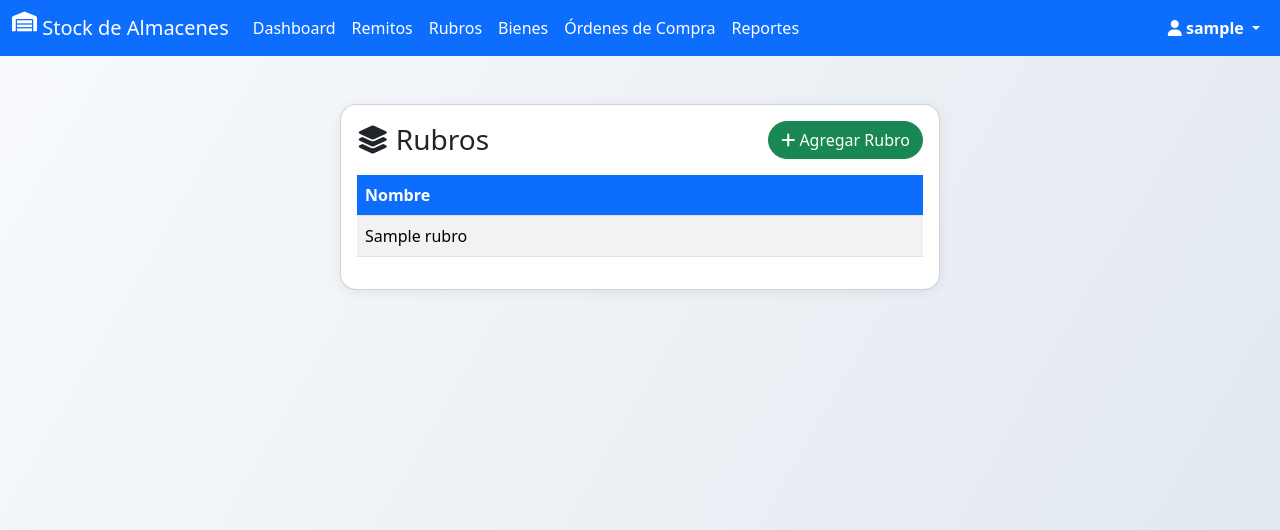
After one commit to Roan1982/Suministros, a Django app: page /rubros/ in a window 1280 px wide. The commit adds this page. Shown: the top 530 px of the page. Run offline with Django 5.2, Linux system fonts and the light colour scheme; a user stored in the database is signed in; tables that the repository leaves empty hold one stand-in row (values such as "Sample post"); some libraries are stand-ins or nearby versions.

Commit message:
remitos rubros

```diff
--- a/stock/inventario/templates/inventario/base.html
+++ b/stock/inventario/templates/inventario/base.html
@@ -62,11 +62,10 @@
       <ul class="navbar-nav me-auto mb-2 mb-lg-0">
         <li class="nav-item"><a class="nav-link" href="/">Dashboard</a></li>
         <li class="nav-item"><a class="nav-link" href="{% url 'remitos_list' %}">Remitos</a></li>
-        <li class="nav-item"><a class="nav-link" href="{% url 'agregar_rubro' %}">Agregar Rubro</a></li>
-        <li class="nav-item"><a class="nav-link" href="{% url 'agregar_bien' %}">Agregar Bien</a></li>
+        <li class="nav-item"><a class="nav-link" href="{% url 'rubros_list' %}">Rubros</a></li>
+        <li class="nav-item"><a class="nav-link" href="{% url 'bienes_list' %}">Bienes</a></li>
         <li class="nav-item"><a class="nav-link" href="{% url 'ordenes' %}">Órdenes de Compra</a></li>
         <li class="nav-item"><a class="nav-link" href="{% url 'reportes' %}">Reportes</a></li>
-        <li class="nav-item"><a class="nav-link" href="{% url 'agregar_orden' %}">Agregar Orden de Compra</a></li>
       </ul>
       <ul class="navbar-nav ms-auto flex-row align-items-center">
         <li class="nav-item dropdown">
--- /dev/null
+++ b/stock/inventario/templates/inventario/rubros_list.html
@@ -0,0 +1,28 @@
+{% extends 'inventario/base.html' %}
+{% block title %}Rubros{% endblock %}
+{% block content %}
+<div class="card mx-auto mt-5" style="max-width: 600px;">
+  <div class="card-body">
+    <div class="d-flex justify-content-between align-items-center mb-3">
+      <h3 class="mb-0"><i class="fa-solid fa-layer-group"></i> Rubros</h3>
+      <a href="{% url 'agregar_rubro' %}" class="btn btn-success"><i class="fa-solid fa-plus"></i> Agregar Rubro</a>
+    </div>
+    <table class="table table-striped">
+      <thead>
+        <tr>
+          <th>Nombre</th>
+        </tr>
+      </thead>
+      <tbody>
+        {% for rubro in rubros %}
+        <tr>
+          <td>{{ rubro.nombre }}</td>
+        </tr>
+        {% empty %}
+        <tr><td colspan="1" class="text-center">No hay rubros registrados.</td></tr>
+        {% endfor %}
+      </tbody>
+    </table>
+  </div>
+</div>
+{% endblock %}
--- a/stock/inventario/urls.py
+++ b/stock/inventario/urls.py
@@ -5,7 +5,9 @@ from django.contrib.auth import views as auth_views
 urlpatterns = [
     path('', views.dashboard, name='dashboard'),
     path('remitos/', views.remitos_list, name='remitos_list'),
+    path('rubros/', views.rubros_list, name='rubros_list'),
     path('agregar_rubro/', views.agregar_rubro, name='agregar_rubro'),
+    path('bienes/', views.bienes_list, name='bienes_list'),
     path('agregar_bien/', views.agregar_bien, name='agregar_bien'),
     path('agregar_orden/', views.agregar_orden, name='agregar_orden'),
     # Password change URLs
--- a/stock/inventario/views.py
+++ b/stock/inventario/views.py
@@ -1,3 +1,16 @@
+from .models import Rubro, Bien
+# Vista para listar rubros
+from django.contrib.auth.decorators import login_required
+@login_required
+def rubros_list(request):
+    rubros = Rubro.objects.all().order_by('nombre')
+    return render(request, 'inventario/rubros_list.html', {'rubros': rubros})
+
+# Vista para listar bienes
+@login_required
+def bienes_list(request):
+    bienes = Bien.objects.select_related('rubro').all().order_by('nombre')
+    return render(request, 'inventario/bienes_list.html', {'bienes': bienes})
 
 from django.contrib.auth.decorators import login_required
 from django.http import JsonResponse
```
Also changed, not shown: stock/inventario/templates/inventario/bienes_list.html (added, +30 -0 lines).
